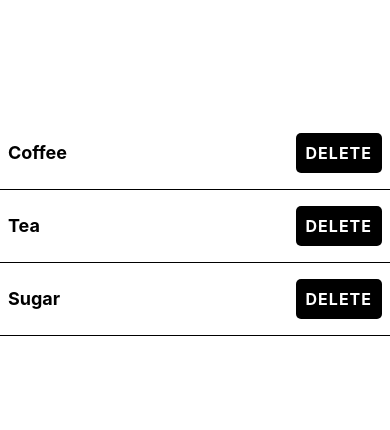
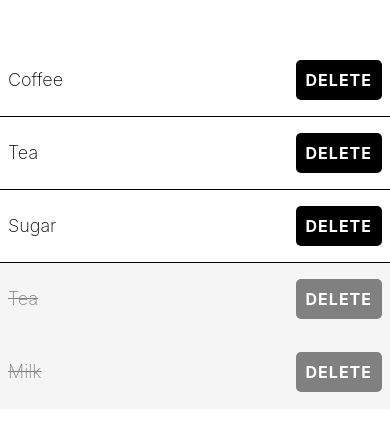
Before and after one commit to dsouzaalfred/react-native-shopping-list, a React Native app: screen / in a window 390 px wide. Shown: the part 196-626 px from the top of the page. Built offline with nearby package versions, Linux system fonts and the light colour scheme.

Commit message:
Done item

```diff
--- a/App.tsx
+++ b/App.tsx
@@ -12,6 +12,8 @@
       <ShoppingListItem name="Coffee" />
       <ShoppingListItem name="Tea" />
       <ShoppingListItem name="Sugar" />
+      <ShoppingListItem name="Tea" isCompleted />
+      <ShoppingListItem name="Milk" isCompleted />
     </View>
   );
 }
--- a/components/ShoppingListItem.tsx
+++ b/components/ShoppingListItem.tsx
@@ -3,9 +3,10 @@
 
 type Props = {
   name: string;
+  isCompleted?: boolean;
 };
 
-export default function ShoppingListItem({ name }: Props) {
+export default function ShoppingListItem({ name, isCompleted }: Props) {
   const handleDelete = () => {
     Alert.alert("Delete", `Are you sure you want to delete ${name}?`, [
       {
@@ -21,20 +22,31 @@
     ]);
   };
   return (
-    <View style={styles.itemContainer}>
-      <Text style={styles.itemFont}>{name}</Text>
+    <View
+      style={[
+        styles.itemContainer,
+        isCompleted ? styles.completedContainer : undefined,
+      ]}
+    >
+      <Text
+        style={[
+          styles.itemText,
+          isCompleted ? styles.completedText : undefined,
+        ]}
+      >
+        {name}
+      </Text>
       <TouchableOpacity
         onPress={() => console.log("Pressed")}
         activeOpacity={1}
-        style={styles.button}
+        style={[
+          styles.button,
+          isCompleted ? styles.completedButton : undefined,
+        ]}
         onPressIn={handleDelete}
       >
         <Text style={styles.buttonText}>Delete</Text>
       </TouchableOpacity>
-      {/* <Text>
-          {PixelRatio.get()} - PixelRatio.get() - Return the device pixel
-          density
-        </Text> */}
     </View>
   );
 }
@@ -49,9 +61,9 @@
     justifyContent: "space-between",
     alignItems: "center",
   },
-  itemFont: {
+  itemText: {
     fontSize: 18,
-    fontWeight: "bold",
+    fontWeight: "200",
   },
   button: {
     backgroundColor: theme.colorBlack,
@@ -65,4 +77,16 @@
     textTransform: "uppercase",
     letterSpacing: 1,
   },
+  completedContainer: {
+    backgroundColor: theme.colorLightGrey,
+    borderBottomColor: theme.colorLightGrey,
+  },
+  completedText: {
+    color: theme.colorGrey,
+    textDecorationLine: "line-through",
+    textDecorationColor: theme.colorGrey,
+  },
+  completedButton: {
+    backgroundColor: theme.colorGrey,
+  },
 });
--- a/theme.ts
+++ b/theme.ts
@@ -2,4 +2,6 @@
   colorCerulean: "#1a759f",
   colorWhite: "#fff",
   colorBlack: "#000",
+  colorGrey: "grey",
+  colorLightGrey: "#f5f5f5",
 };
```
